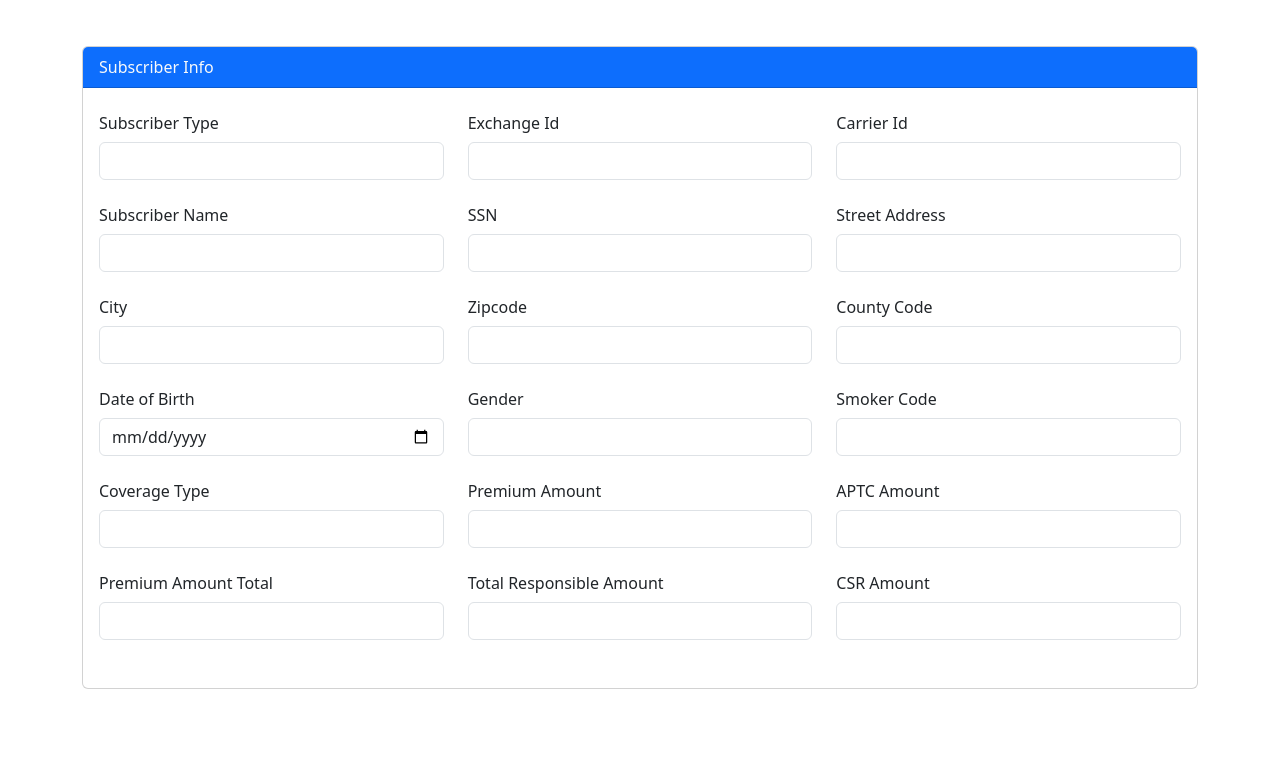
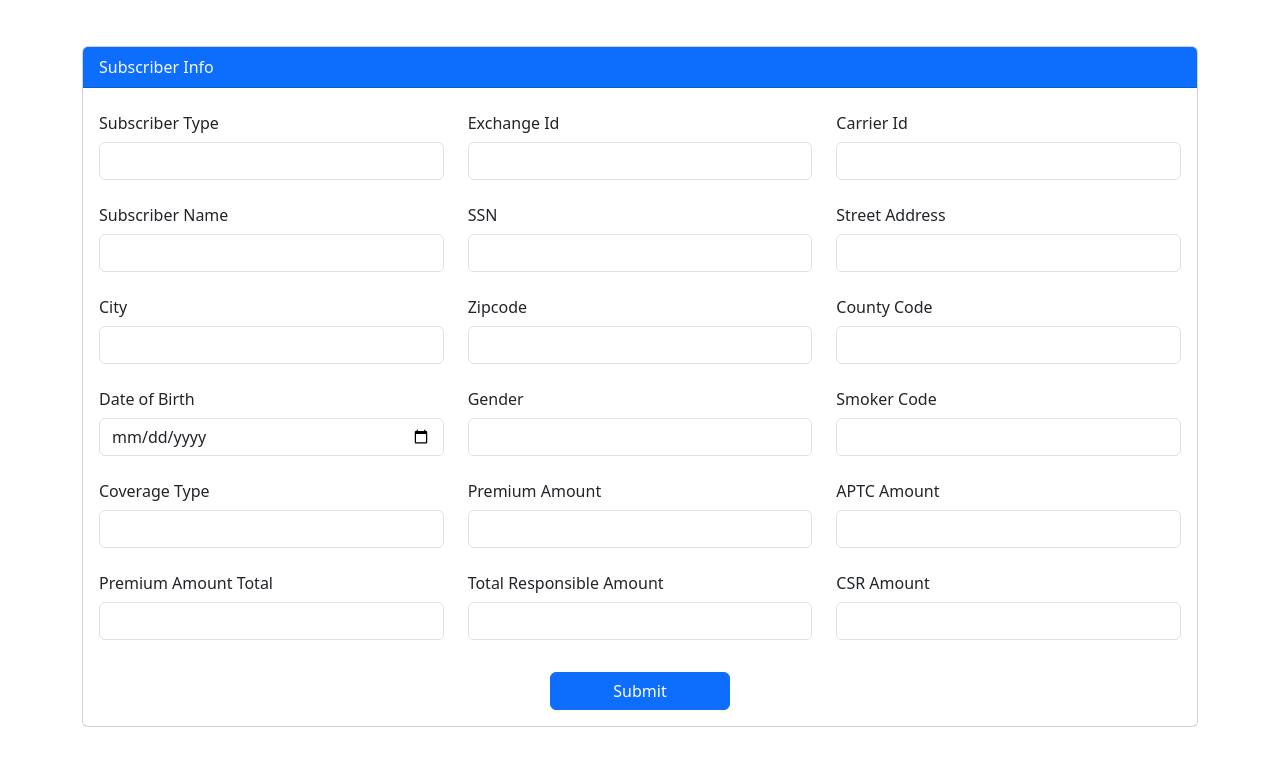
Before and after one commit to mjd10m/834-creator, a React (Create React App) app: page / in a window 1280 px wide. Shown: the part 703-1468 px from the top of the page. Before the commit the page ends 1440 px from the top, so only its background shows below. Built offline with nearby package versions, Linux system fonts and the light colour scheme.

Commit message:
submit button added

```diff
--- a/src/components/card/index.js
+++ b/src/components/cardInfo/index.js
@@ -7,7 +7,7 @@ const CardInfo = (props) => {
         <Card className='mb-5' >
             <Card.Header className='bg-primary text-light'>{props.name}</Card.Header>
             <Card.Body>
-                <GenInfo data = {props.data} handleInputChange = {props.handleInputChange} />
+                <GenInfo data = {props.data} handleInputChange = {props.handleInputChange} name = {props.name} />
             </Card.Body>
         </Card>
     )
--- a/src/components/genInfo/index.js
+++ b/src/components/genInfo/index.js
@@ -1,4 +1,16 @@
-import { Row, Col, Form } from 'react-bootstrap'
+import { Row, Col, Form, Button } from 'react-bootstrap'
+
+const addSubmit = (cardName) => {
+    if(cardName === "Subscriber Info") {
+        return(
+            <Row className='text-center'>
+                <Col>
+                    <Button variant="primary" className='col-2' type="submit">Submit</Button>
+                </Col>
+            </Row>
+        )
+    }
+}
 
 
 const GenInfo = (props) => {
@@ -19,6 +31,7 @@ const GenInfo = (props) => {
             ))
             : "loading"}
         </Form.Group>
+        {props.name ? addSubmit(props.name): "loading"}
     </Form>
 )
 }
--- a/src/components/singleTrans/index.js
+++ b/src/components/singleTrans/index.js
@@ -1,7 +1,7 @@
 import { Container } from 'react-bootstrap'
 import { useState, useEffect } from 'react';
 import JsonData from '../../data/data.json'
-import CardInfo from '../card'
+import CardInfo from '../cardInfo'
 
 const SingleTrans = () => {
     const [options, setOptions] = useState({})
```
